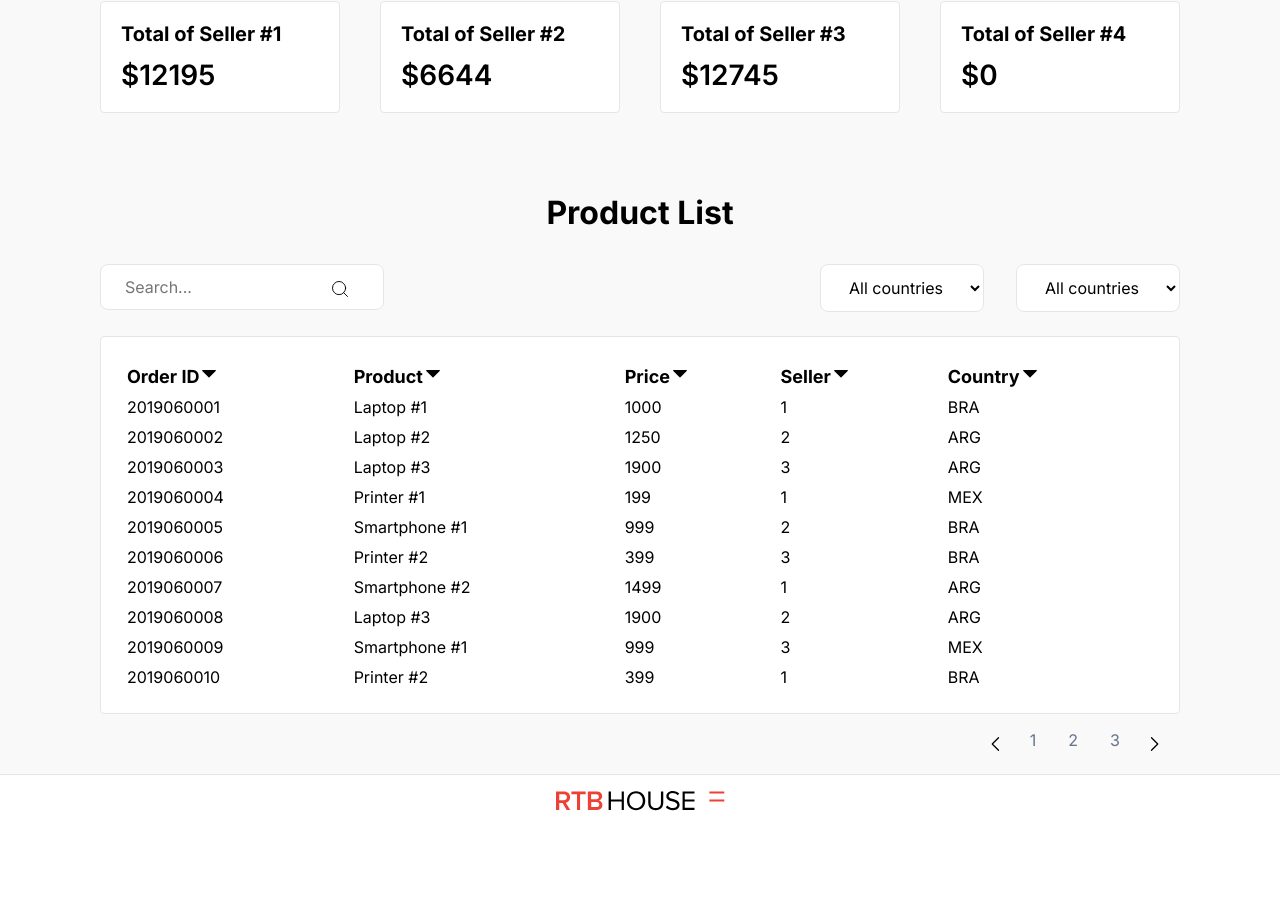
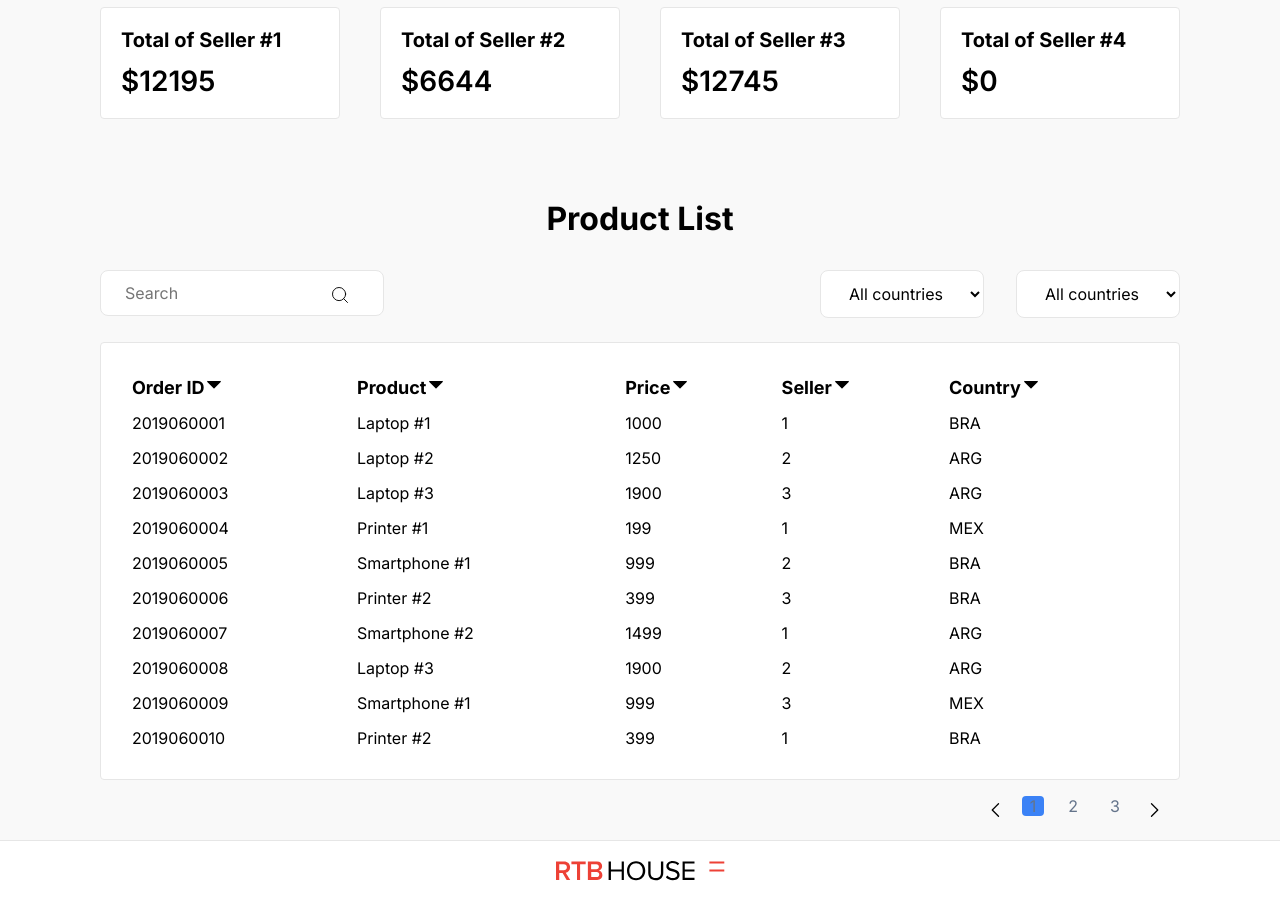
Before and after one commit to idkngrid/rtb-house-test, a React (Vite) app: page / in a window 1280 px wide. Shown: the part 211-1115 px from the top of the page. Before the commit the page ends 1042 px from the top, so only its background shows below. Built offline with nearby package versions, Linux system fonts and the light colour scheme.

Commit message:
Fix some styles

```diff
--- a/src/components/Footer/Footer.module.css
+++ b/src/components/Footer/Footer.module.css
@@ -1,5 +1,5 @@
 .footer {
-    padding: 1rem 1.5rem;
+    padding: 1.2rem 1.5rem;
     text-align: center;
     border-top: 1px solid #E6E6E6;
 }
--- a/src/components/Header/Header.module.css
+++ b/src/components/Header/Header.module.css
@@ -1,5 +1,5 @@
 .header {
-    padding: 1rem 1.5rem;
+    padding: 1.2rem 1.5rem;
     border-bottom: 1px solid #E6E6E6;
 }
 
--- a/src/components/Pagination/Pagination.module.css
+++ b/src/components/Pagination/Pagination.module.css
@@ -21,9 +21,9 @@
 
 }
 
-.page__link:focus,
-.page__link:active {
+.active {
     background-color: #3B82F6;
+    border-radius: 4px;
     color: #FFFFFF;
 }
 
--- a/src/components/Pagination/index.jsx
+++ b/src/components/Pagination/index.jsx
@@ -3,7 +3,7 @@ import { useState } from 'react';
 
 import styles from './Pagination.module.css';
 
-export function Pagination({ ordersPerPage, totalOrders, onHandlePagination }) {
+export function Pagination({ currentPage, ordersPerPage, totalOrders, onHandlePagination }) {
     const pageNumbers = [];
 
     for (let i = 1; i <= Math.ceil(totalOrders / ordersPerPage); i++) {
@@ -15,7 +15,7 @@ export function Pagination({ ordersPerPage, totalOrders, onHandlePagination }) {
             <ul className={styles.pagination}>
                 <CaretLeft size={20} className={styles.page__icon} />
                 {pageNumbers.map(number => (
-                    <li key={number} className={styles.page__item}>
+                    <li key={number} className={currentPage == number ? styles.active : null}>
                         <a href="#" className={styles.page__link} onClick={() => onHandlePagination(number)}>
                             {number}
                         </a>
--- a/src/components/Search/index.jsx
+++ b/src/components/Search/index.jsx
@@ -8,7 +8,7 @@ export function Search({onChange}) {
             <input
                 className={styles.search__input}
                 type="text"
-                placeholder="Search..."
+                placeholder="Search"
                 onChange={onChange}
             />
             <span>
--- a/src/components/Table/index.jsx
+++ b/src/components/Table/index.jsx
@@ -33,7 +33,7 @@ export function Table({ data }) {
     }
 
     return (
-        <table className={styles.table} cellSpacing="10px">
+        <table className={styles.table} cellSpacing="15px">
             <thead className={styles.thead}>
                 <tr>
                     {headers.map((col) => {
--- a/src/pages/Home/index.jsx
+++ b/src/pages/Home/index.jsx
@@ -84,7 +84,7 @@ return (
             </div>
         </section>
 
-        <section className="section">
+        <section className="section section--px">
             <h2 className="section__title align--center">Product List</h2>
             <div className="container search__container">
                 <Search onChange={(e) => handleSearchOrders(e.target.value)}/>
@@ -96,7 +96,7 @@ return (
             </div>
         </section>
 
-        <section className="section section">
+        <section className="section section section--px">
             <div className="container">
                 {filterSelectedValue === "all" ? (
                     <Table data={currentOrders} />
@@ -105,6 +105,7 @@ return (
                 )}
 
                 <Pagination
+                    currentPage={currentPage}
                     ordersPerPage={ordersPerPage}
                     totalOrders={Orders.length}
                     onHandlePagination={handlePagination}
```
